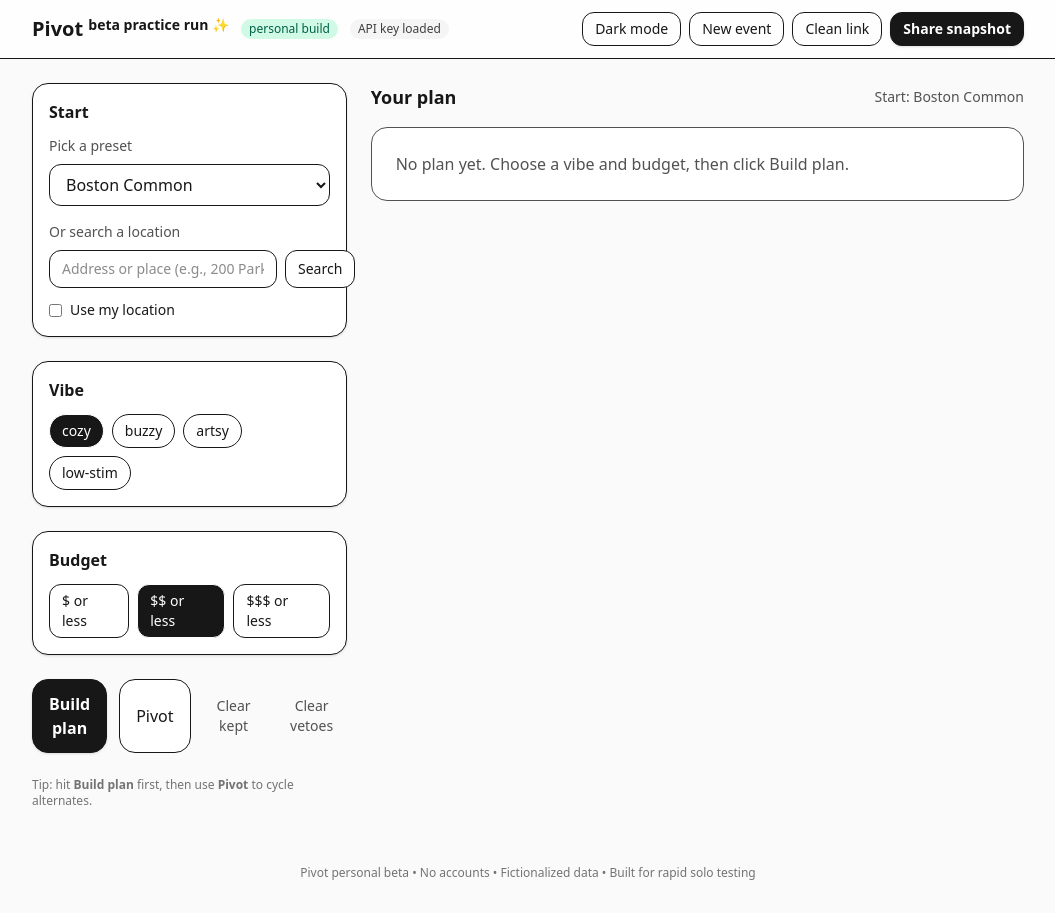
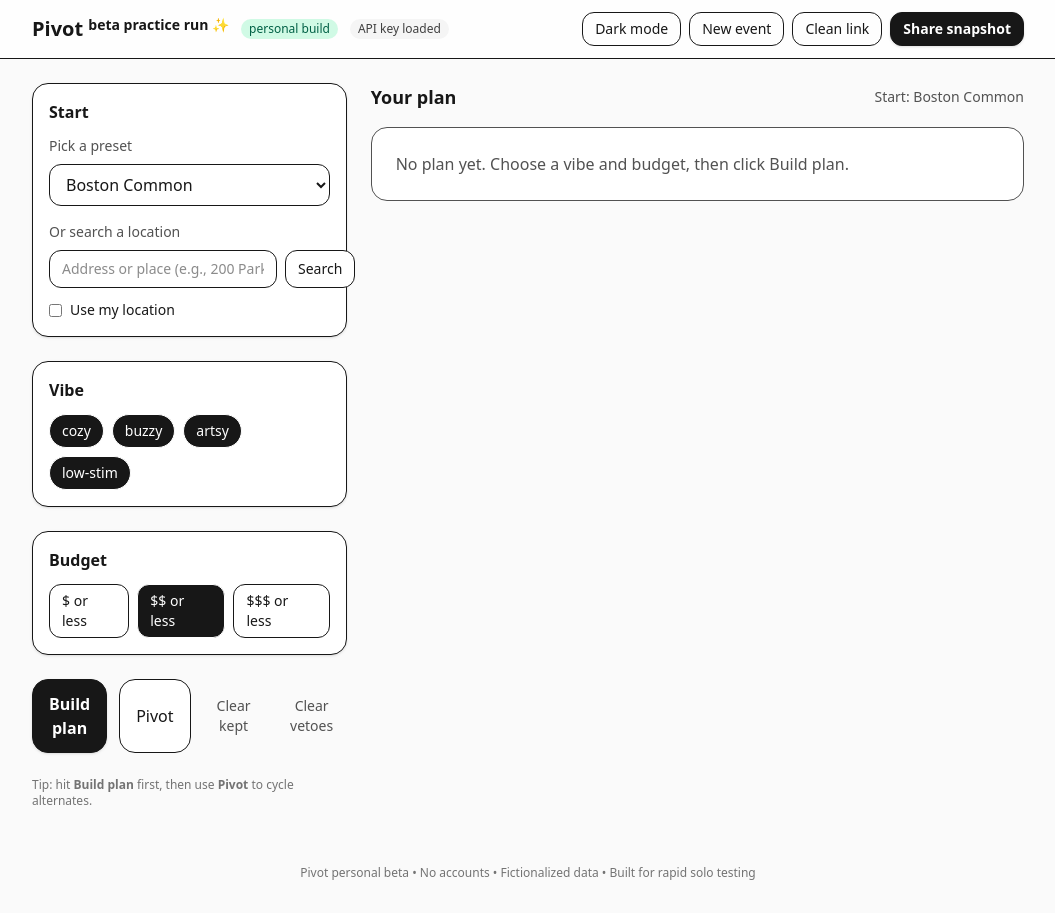
Before and after one commit to lboccio/pivot-personal-beta, a React (Vite) app: page / in a window 1280 px wide. Shown: the whole page, without its empty margins (112-1167 px from the left). Built offline with nearby package versions, Linux system fonts and the light colour scheme.

Commit message:
core: auto-build on preset already; make search result text clickable; set default vibe to All

```diff
--- a/src/App.jsx
+++ b/src/App.jsx
@@ -208,7 +208,7 @@ export default function PivotPersonalBeta() {
   const [start, setStart] = useState(STARTS[0]);
   const [useGps, setUseGps] = useState(false);
   const [gpsDenied, setGpsDenied] = useState(false);
-  const [vibes, setVibes] = useState(["cozy"]);
+  const [vibes, setVibes] = useState(["cozy", "buzzy", "artsy", "low-stim"]);
   const [priceCap, setPriceCap] = useState(2);
   const [plan, setPlan] = useState([]);
   const [alternates, setAlternates] = useState([]);
@@ -886,7 +886,13 @@ export default function PivotPersonalBeta() {
                 <div className="mt-2 space-y-1">
                   {startMatches.map((m, idx) => (
                     <div key={`${m.lat},${m.lng},${idx}`} className="flex items-center gap-2 text-sm">
-                      <div className="flex-1 truncate" title={m.label || m.description}>{m.label || m.description}</div>
+                      <div
+                        className="flex-1 truncate cursor-pointer hover:underline"
+                        title={m.label || m.description}
+                        onClick={() => useStartMatch(m)}
+                      >
+                        {m.label || m.description}
+                      </div>
                       <button
                         className="text-xs px-2 py-1 rounded-full border bg-white hover:bg-neutral-50 dark:bg-neutral-800 dark:text-neutral-100 dark:hover:bg-neutral-700 dark:border-neutral-700"
                         onClick={() => useStartMatch(m)}
```
